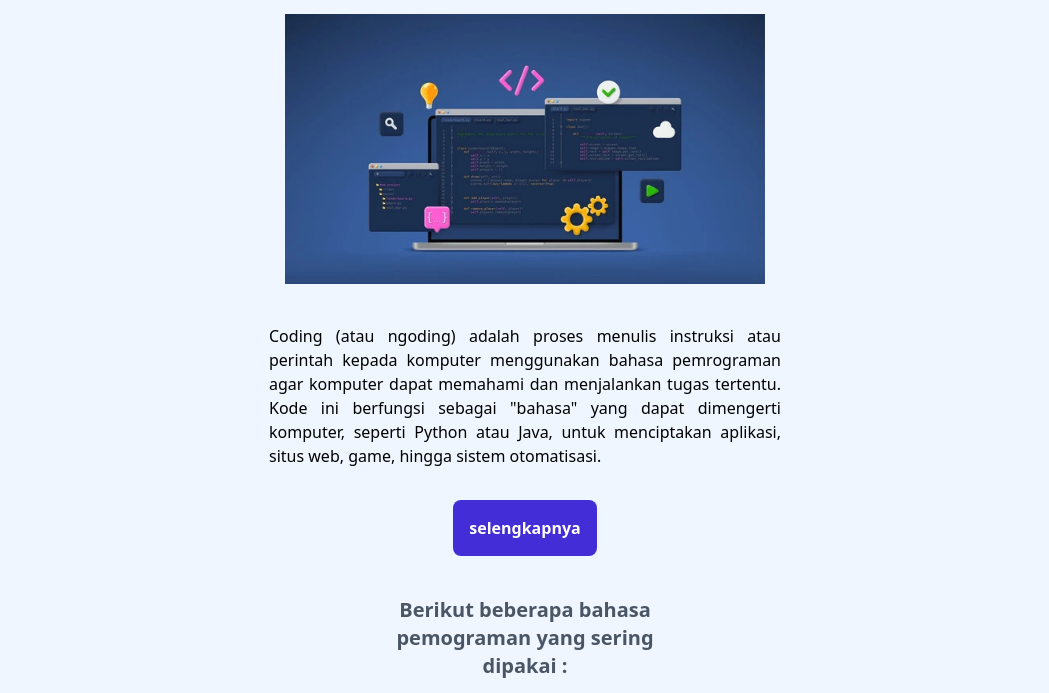
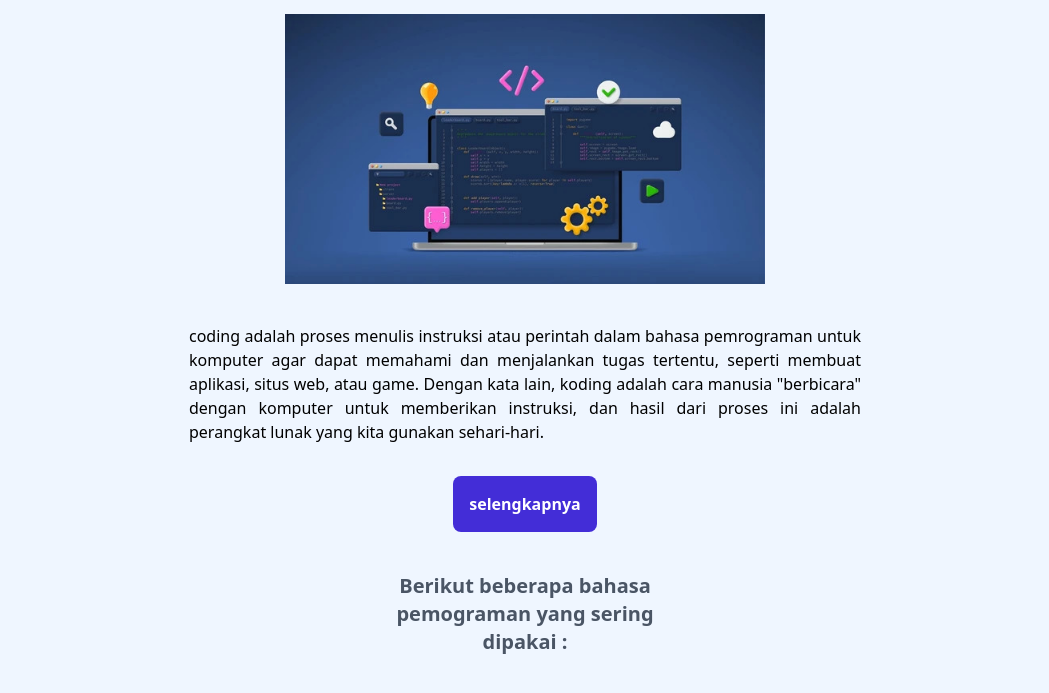
Before and after one commit to hazetprojects/learn, a plain HTML site: page index.html in a window 1280 px wide. Shown: the part 98-791 px from the top of the page, without its empty margins (115-1164 px from the left). Drawn offline with nearby package versions, Linux system fonts and the light colour scheme.

Commit message:
update lagi

```diff
--- a/index.html
+++ b/index.html
@@ -15,11 +15,11 @@
         <img src="asset/code.jpg" alt="gambar" class="sm: w-80 md:w-100 lg:w-120 pt-10" >
     </div>
 
-    <div class=" pt-10 flex justify-center">
-        <p class="text-justify max-w-sm sm:max-w-md md:max-w-lg ">
-        Coding (atau ngoding) adalah proses menulis instruksi atau perintah kepada komputer menggunakan bahasa pemrograman agar komputer dapat memahami dan menjalankan tugas tertentu. Kode ini berfungsi sebagai "bahasa" yang dapat dimengerti komputer, seperti Python atau Java, untuk menciptakan aplikasi, situs web, game, hingga sistem otomatisasi.
+    <div class="flex justify-center pt-10">
+        <p class="text-justify max-w-xs sm:max-w-md md:max-w-lg lg:max-w-2xl ">
+            coding adalah proses menulis instruksi atau perintah dalam bahasa pemrograman untuk komputer agar dapat memahami dan menjalankan tugas tertentu, seperti membuat aplikasi, situs web, atau game. Dengan kata lain, koding adalah cara manusia "berbicara" dengan komputer untuk memberikan instruksi, dan hasil dari proses ini adalah perangkat lunak yang kita gunakan sehari-hari.
         </p>
-    </div>
+      </div>
 
     <div class="flex items-center justify-center pt-8">
         <button type="submit" class="bg-indigo-700 p-4 text-white rounded-lg cursor-pointer font-semibold">selengkapnya</button>
```
